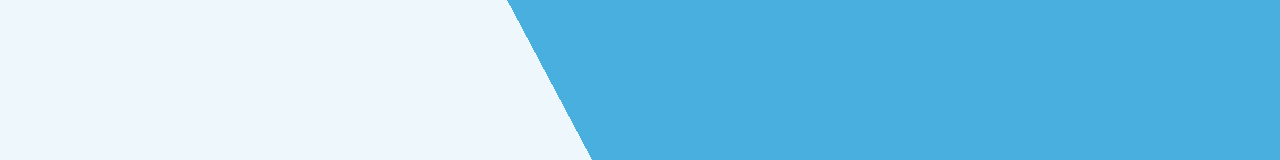
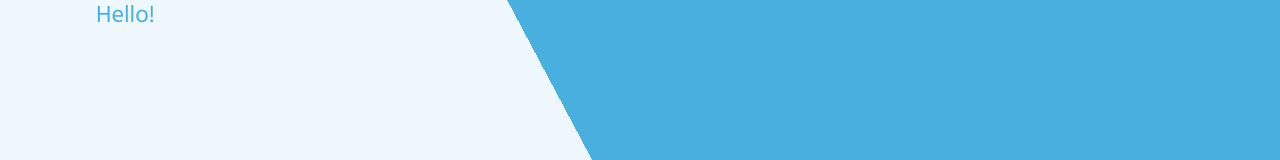
Before and after one commit to Gary-FullStack/portfolio-nextjs, a Next.js app: page / in a window 1280 px wide. Shown: the top 160 px of the page. Built offline with nearby package versions, Linux system fonts and the light colour scheme.

Commit message:
started the main page

```diff
--- a/src/app/components/HomeComponent/HomeComponent.js
+++ b/src/app/components/HomeComponent/HomeComponent.js
@@ -1,21 +1,53 @@
-import React from 'react'
+import React from "react";
+import { Hind } from "next/font/google";
+
+const hind = Hind({
+  subsets: ["latin"],
+  weight: ["300", "400", "500", "600", "700"],
+});
 
 export default function HomeComponent() {
   return (
-
     <React.Fragment>
-        <div id='home'
+        <div
+            id="home"
             style={{
-            backgroundImage: "linear-gradient(62deg, #eef7fb 0 50%, #48afde 0% 100%)",
+            backgroundImage:
+                "linear-gradient(62deg, #eef7fb 0 50%, #48afde 0% 100%)",
             minHeight: "500px",
             maxHeight: "1200px",
             height: "100%",
-            width: "100%"
+            width: "100%",
+            }}
+            >
+            <div className="container m-auto">
 
-            }}>
+                <div className="grid grid-cols-12">
 
+                    <div className="bg-white flex flex-col justify-center
+                    col-span-12 md:col-span-5 md:bg-transparent">
+
+                        <div className="container m-auto">
+
+                            <div className="lg:pl-24 sm:pl-10 pl-0 py-20 md:py-0 md:text-start text-center">
+                                <p className=
+                                    {`text-[#47aede] text-3xl md:text-base lg:text-2xl ${hind.className}`}
+                                    > Hello!
+                                </p>
+                                <h1 className="text-[#223740] ">
+
+                                </h1>
+
+                            </div>
+
+                        </div>
+
+                    </div>
+
+                </div>
+
+            </div>
         </div>
     </React.Fragment>
-
-  )
+  );
 }
```
Also changed, not shown: 1 other file (tests, documents, lock files or other folders).
